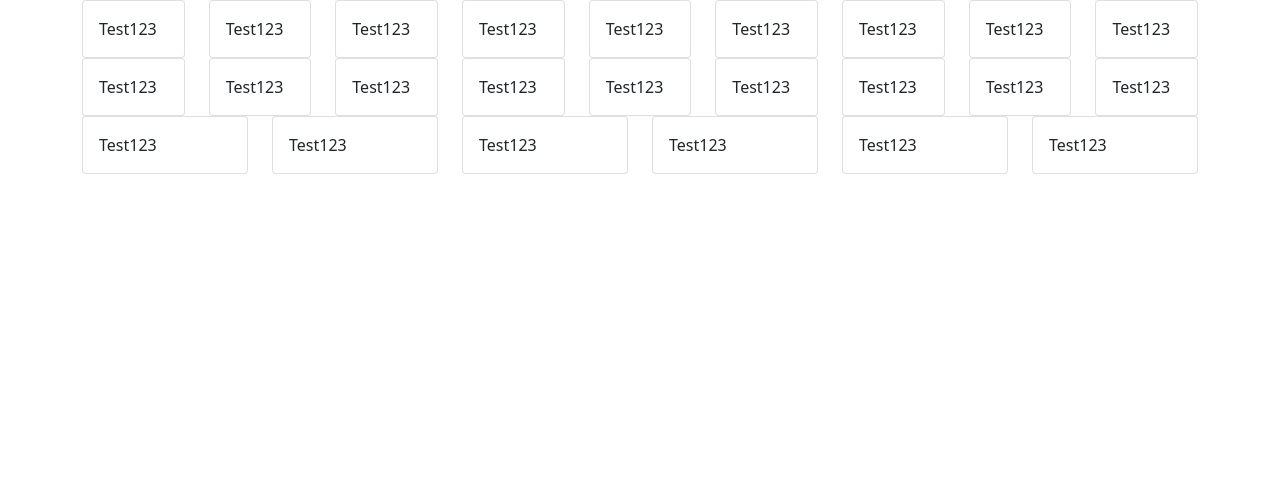
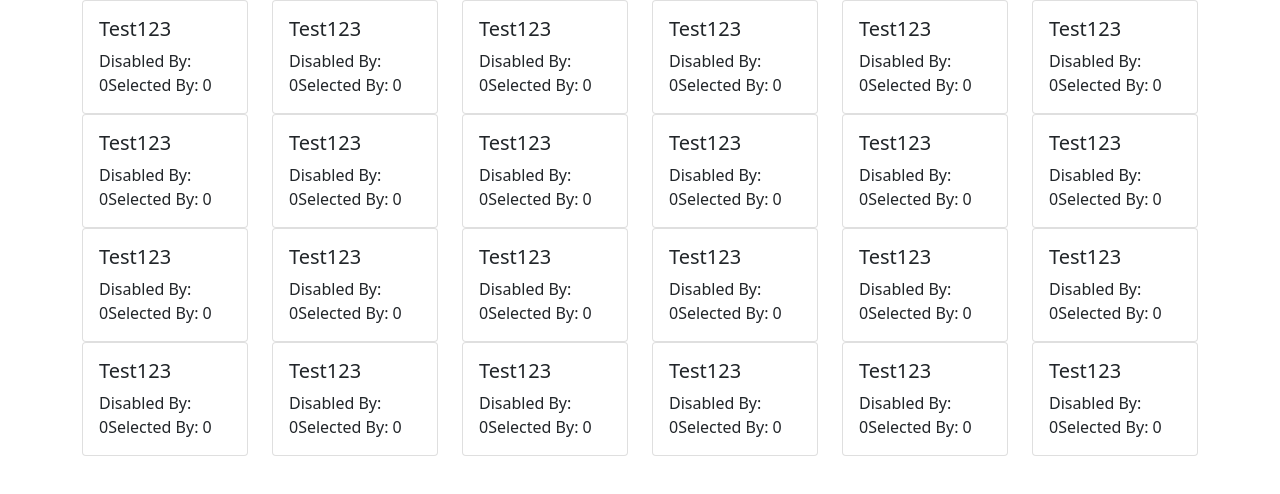
Before and after one commit to chevEldrid/commander-melee, a React (Create React App) app: page / in a window 1280 px wide. Shown: the top 494 px of the page. Built offline with nearby package versions, Linux system fonts and the light colour scheme.

Commit message:
Add CardsStore and updating CSS on click

```diff
--- a/package.json
+++ b/package.json
@@ -7,6 +7,8 @@
     "@testing-library/react": "^13.2.0",
     "@testing-library/user-event": "^13.5.0",
     "bootstrap": "^5.1.3",
+    "mobx": "^6.6.0",
+    "mobx-react": "^7.5.0",
     "react": "^18.1.0",
     "react-bootstrap": "^2.4.0",
     "react-dom": "^18.1.0",
--- a/src/App.js
+++ b/src/App.js
@@ -1,9 +1,13 @@
 import Grid from './components/grid';
+import React from 'react';
+import CardsStore from './stores/CardsStore';
 
 function App() {
+  const cardsStore = new CardsStore();
+
   return (
     <div className="App">
-      <Grid />
+      <Grid cardsStore={cardsStore}/>
     </div>
   );
 }
--- a/src/components/commanderCard.js
+++ b/src/components/commanderCard.js
@@ -6,9 +6,18 @@ function CommanderCard({ card, number, onClick }) {
         <Col sm>
             <Card
                 hoverable
-                onClick={() => onClick(number)}
+                onClick={() => onClick(number, card)}
+                className={
+                    `enabled${card.selectedBy} ${card.disabledBy > 0 ? 'disabled' : 'enabled'}`
+                }
             >
-                <Card.Body>{card.name}</Card.Body>
+                <Card.Body>
+                    <Card.Title>{card.name}</Card.Title>
+                    <Card.Text>
+                        Disabled By: {card.disabledBy}
+                        Selected By: {card.selectedBy}
+                    </Card.Text>
+                </Card.Body>
             </Card>
         </Col>
     )
--- a/src/components/grid.js
+++ b/src/components/grid.js
@@ -1,32 +1,72 @@
+import React, { useState } from "react";
+import { observer } from "mobx-react";
 import { Container, Row } from "react-bootstrap";
+import PropTypes from "prop-types";
+
 import CommanderCard from "./commanderCard";
 
-function Grid() {
-    //this will move to a store.
-    //- store populates from fetch, then iterate through for each card
-    const card = {
-        name: 'Test123',
-    }
+const Grid = observer(({ cardsStore }) => {
+    const [stage, setStage] = useState(1);
 
-    const cards = Array(24).fill(card);
-
-    const cardClicked = (index) => {
-        console.log(`you clicked card #${index}`);
+    const cardSelected = (index, card) => {
+        //different Card updates based on stage
+        //Stage 0 - 3 -> removing particular options
+        //Stage 4 - 7 -> Selected Champions
+        let updatedCard = card;
+        if (stage < 5) {
+            updatedCard = { ...card, disabledBy: stage };
+            setStage(stage + 1);
+        } else if (stage < 9) {
+            updatedCard = { ...card, selectedBy: stage - 4 };
+            setStage(stage + 1);
+        }
+        cardsStore.updateCard(index, updatedCard);
     }
 
     return (
         <Container>
             <Row>
-                {cards.map((card, index) => (
+                {cardsStore.cards.slice(0, 6).map((card, index) => (
                     <CommanderCard
                         card={card}
                         number={index}
-                        onClick={cardClicked}
+                        onClick={cardSelected}
+                    />
+                ))}
+            </Row>
+            <Row>
+                {cardsStore.cards.slice(6, 12).map((card, index) => (
+                    <CommanderCard
+                        card={card}
+                        number={index+6}
+                        onClick={cardSelected}
+                    />
+                ))}
+            </Row>
+            <Row>
+                {cardsStore.cards.slice(12, 18).map((card, index) => (
+                    <CommanderCard
+                        card={card}
+                        number={index+12}
+                        onClick={cardSelected}
+                    />
+                ))}
+            </Row>
+            <Row>
+                {cardsStore.cards.slice(18).map((card, index) => (
+                    <CommanderCard
+                        card={card}
+                        number={index+18}
+                        onClick={cardSelected}
                     />
                 ))}
             </Row>
         </Container>
     );
+})
+
+Grid.proptypes = {
+    cardsStore: PropTypes.object.isRequired
 }
 
 export default Grid;
--- a/src/index.css
+++ b/src/index.css
@@ -1,13 +1,29 @@
-body {
-  margin: 0;
-  font-family: -apple-system, BlinkMacSystemFont, 'Segoe UI', 'Roboto', 'Oxygen',
-    'Ubuntu', 'Cantarell', 'Fira Sans', 'Droid Sans', 'Helvetica Neue',
-    sans-serif;
-  -webkit-font-smoothing: antialiased;
-  -moz-osx-font-smoothing: grayscale;
-}
-
 code {
   font-family: source-code-pro, Menlo, Monaco, Consolas, 'Courier New',
     monospace;
 }
+
+.disabled {
+  background-color: #6c757d !important;
+  border-color: #6c757d !important;
+}
+
+.enabled1 {
+  background-color: red !important;
+  border-color: red !important;
+}
+
+.enabled2 {
+  background-color: blue !important;
+  border-color: blue !important;
+}
+
+.enabled3 {
+  background-color: green !important;
+  border-color: green !important;
+}
+
+.enabled4 {
+  background-color: yellow !important;
+  border-color: yellow !important;
+}
--- /dev/null
+++ b/src/stores/CardsStore.js
@@ -0,0 +1,36 @@
+import { makeAutoObservable } from "mobx";
+
+export default class CardsStore {
+    cards = []
+
+    constructor() {
+        makeAutoObservable(this);
+        this.populateCards();
+    }
+
+    //update to fetch actual data
+    populateCards() {
+        //required card data
+        const card = {
+            name: 'Test123',
+            img: 'image-link',
+            disabledBy: 0,
+            selectedBy: 0
+        }
+
+        this.cards = Array(24).fill(card);
+    }
+
+    updateCard(index, newCard) {
+        const newCards = this.cards.map((card, i) =>
+            index === i
+                ? newCard
+                : card
+        );
+        this.setCards(newCards);
+    }
+
+    setCards(newCards) {
+        this.cards = newCards;
+    }
+}
```
Also changed, not shown: 1 other file (tests, documents, lock files or other folders).
